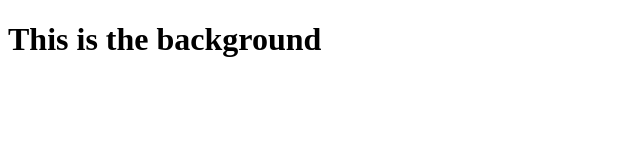
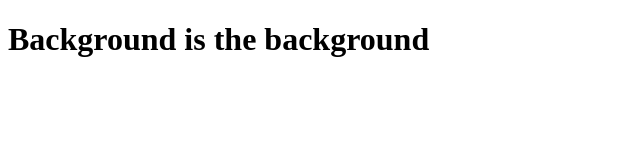
Before and after one commit to nontiwabuathong/background-generator, a plain HTML site: page index.html in a window 1280 px wide. Shown: the whole page, without its empty margins (0-640 px from the left). Drawn offline with Linux system fonts and the light colour scheme.

Commit message:
reverting back to old title

```diff
--- a/index.html
+++ b/index.html
@@ -4,6 +4,6 @@
 	<title>cool background</title>
 </head>
 <body>
-	<h1>This is the background</h1>
+	<h1>Background is the background</h1>
 </body>
 </html>
```
